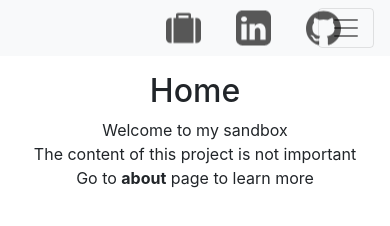
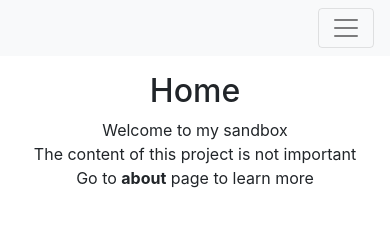
Before and after one commit to klauza/HistoryAPI-test-app, a website with bundled scripts: page index.html in a window 390 px wide. Built offline with nearby package versions, Linux system fonts and the light colour scheme.

Commit message:
content changes, css

```diff
--- a/css/scss/_home.scss
+++ b/css/scss/_home.scss
@@ -1,5 +1,5 @@
 .nav-icon{
-  width: 35px;
+  width: 28px;
   position: absolute;
   top: 50%;
   transform: translateY(-50%);
@@ -13,15 +13,16 @@
 }
 .nav-icon:nth-of-type(1){
   right: 5%;
-  animation-delay: 0ms;
+  animation-delay: 250ms;
 }
 .nav-icon:nth-of-type(2){
-  right: 40%;
+  right: calc(50% - 14px);
   animation-delay: 500ms;
 }
 .nav-icon:nth-of-type(3){
-  right: calc(100% - 50px);
-  animation-delay: 2000ms;
+  left: 5%;
+  animation-delay: 750ms;
+
 }
 
 @keyframes github-animation{
@@ -29,13 +30,13 @@
     transform: translateY(-50%);
   }
   25%{
-    transform: translateY(-45%);
+    transform: translateY(-40%);
   }
   50%{
     transform: translateY(-50%);
   }
   75%{
-    transform: translateY(-55%);
+    transform: translateY(-60%);
   }
   100%{
     transform: translateY(-50%);
@@ -50,3 +51,10 @@
   right: 10%;
   transform: translateY(-50%);
 }
+
+@media(max-width: 990px){
+
+  .icons-container{
+   display: none;
+  }
+}
--- a/js/about.js
+++ b/js/about.js
@@ -6,7 +6,7 @@ export const aboutState = function() {
       <h2>About</h2>
 
       <ul>  Technology used in this project:
-        <li> State module pattern </li>
+        <li> state module pattern </li>
         <li> Promises </li>
         <li> browser history API </li>
       </ul>
--- a/package.json
+++ b/package.json
@@ -1,5 +1,5 @@
 {
-  "name": "stock",
+  "name": "coffer",
   "version": "1.0.0",
   "description": "",
   "main": "index.js",
```
Also changed, not shown: README.md, css/style.css.
